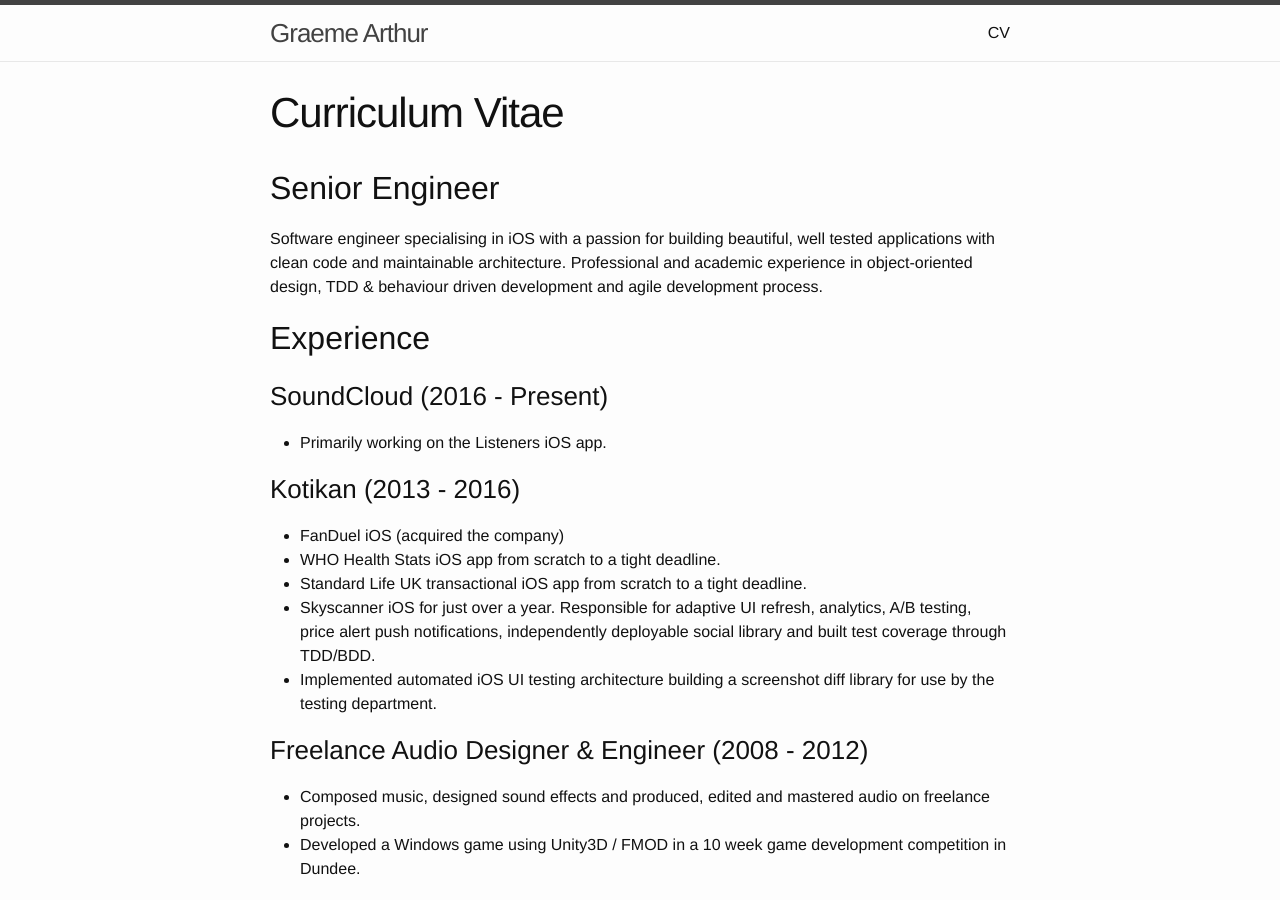
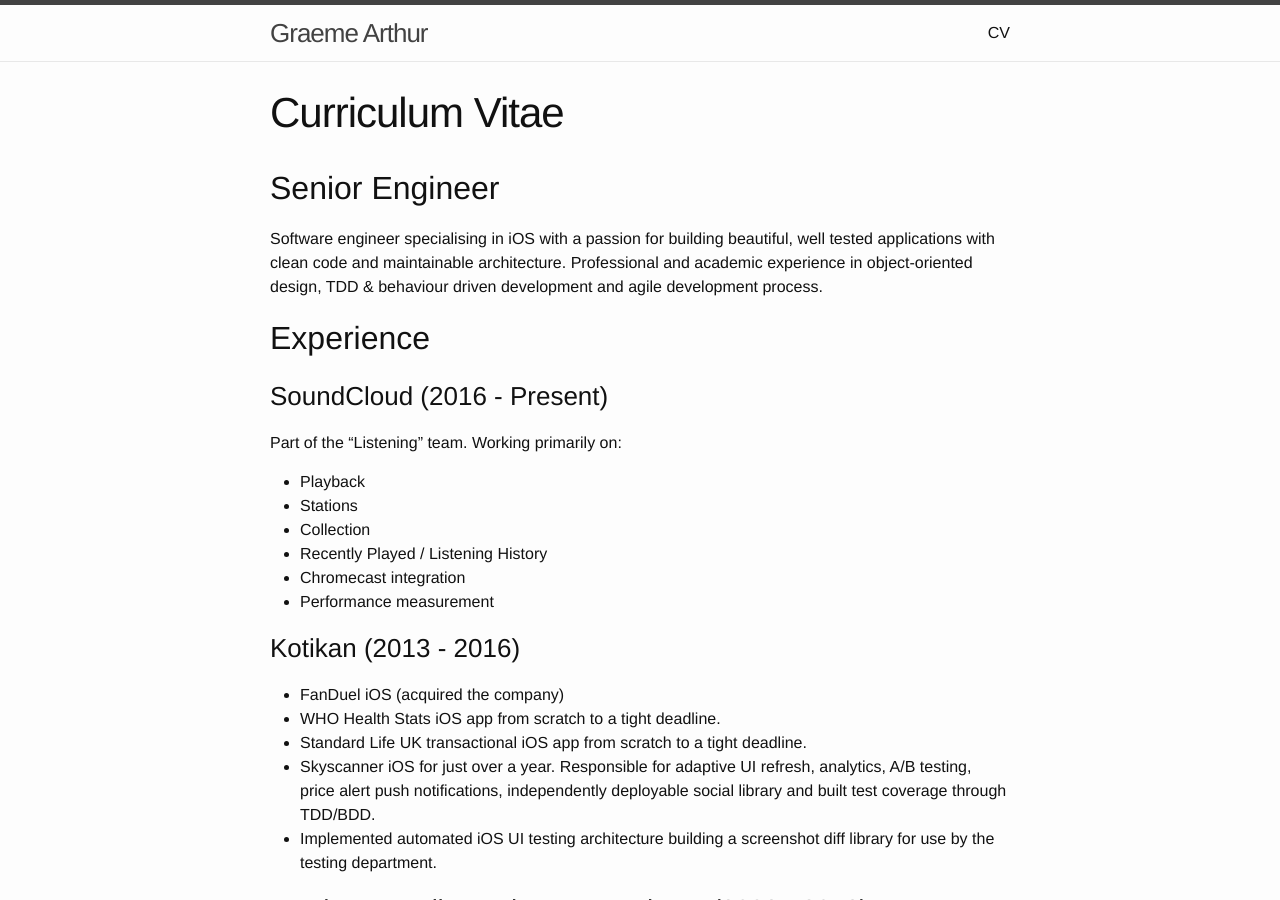
Before and after one commit to graeme/graeme.github.io, a Jekyll site: the page built from cv.md, in a window 1280 px wide and 900 px high. Built offline with Jekyll 4.4.1, drawn with Linux system fonts in a browser that asks for light colours.

Commit message:
Update cv.md

```diff
--- a/cv.md
+++ b/cv.md
@@ -12,7 +12,13 @@
 ## Experience
 
 ### SoundCloud (2016 - Present)
-- Primarily working on the Listeners iOS app.
+Part of the "Listening" team. Working primarily on:
+- Playback
+- Stations
+- Collection
+- Recently Played / Listening History
+- Chromecast integration
+- Performance measurement
 
 ### Kotikan (2013 - 2016)
 - FanDuel iOS (acquired the company)
```
